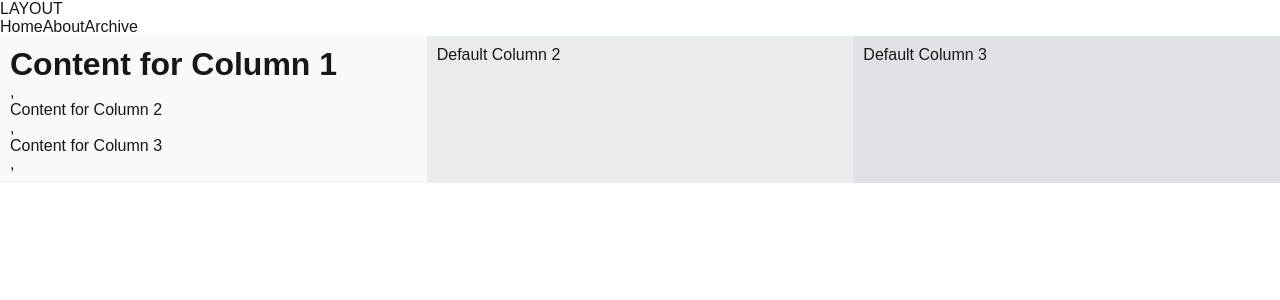
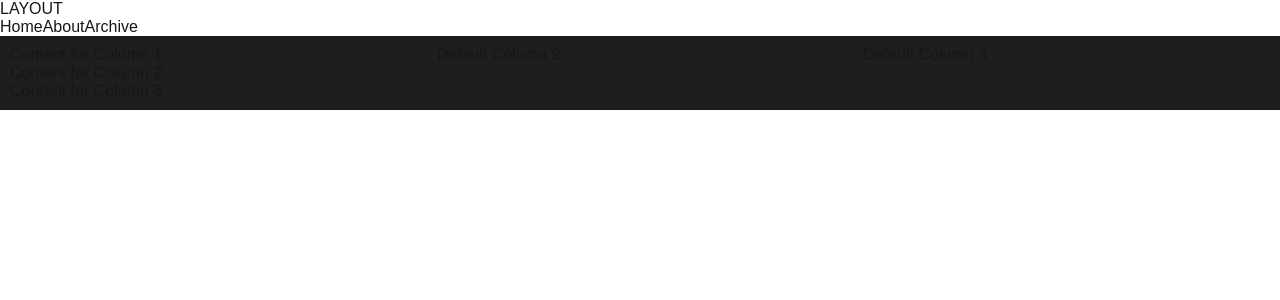
Before and after one commit to the-castaway/portfolio-web-v002, a Next.js app: page /projects/ipt in a window 1280 px wide. Shown: the top 300 px of the page. Built offline with nearby package versions, Linux system fonts and the light colour scheme.

Commit message:
[PROJECTS] Layout modifications

```diff
--- a/src/app/projects/ipt/page.tsx
+++ b/src/app/projects/ipt/page.tsx
@@ -1,13 +1,12 @@
 // `app/home.tsx` is the UI for the `/` URL
 "use client"
 
-export default function Home() {
+export default function Page() {
     return (
         <>
-            <h1>Content for Column 1</h1 >,
-            <div>Content for Column 2</div>,
-            <div>Content for Column 3</div>,
+            <div slot="column1">Content for Column 1</div>
+            <div slot="column2">Content for Column 2</div>
+            <div slot="column3">Content for Column 3</div>
         </>
-
     );
 }
--- a/src/app/projects/layout.tsx
+++ b/src/app/projects/layout.tsx
@@ -5,15 +5,16 @@ export default function Layout({ children }: { children: React.ReactNode }) {
     // Convert children into an array
     const childrenArray = React.Children.toArray(children);
 
+
     return (
         <div style={{ display: 'flex' }}>
-            <div style={{ flex: 1, padding: '10px', background: '#f8f9fa' }}>
+            <div style={{ flex: 1, padding: '10px', background: '#1e1e1e' }}>
                 {childrenArray[0] || "Default Column 1"}
             </div>
-            <div style={{ flex: 1, padding: '10px', background: '#e9ecef' }}>
+            <div style={{ flex: 1, padding: '10px', background: '#1e1e1e' }}>
                 {childrenArray[1] || "Default Column 2"}
             </div>
-            <div style={{ flex: 1, padding: '10px', background: '#dee2e6' }}>
+            <div style={{ flex: 1, padding: '10px', background: '#1e1e1e' }}>
                 {childrenArray[2] || "Default Column 3"}
             </div>
         </div>
```
